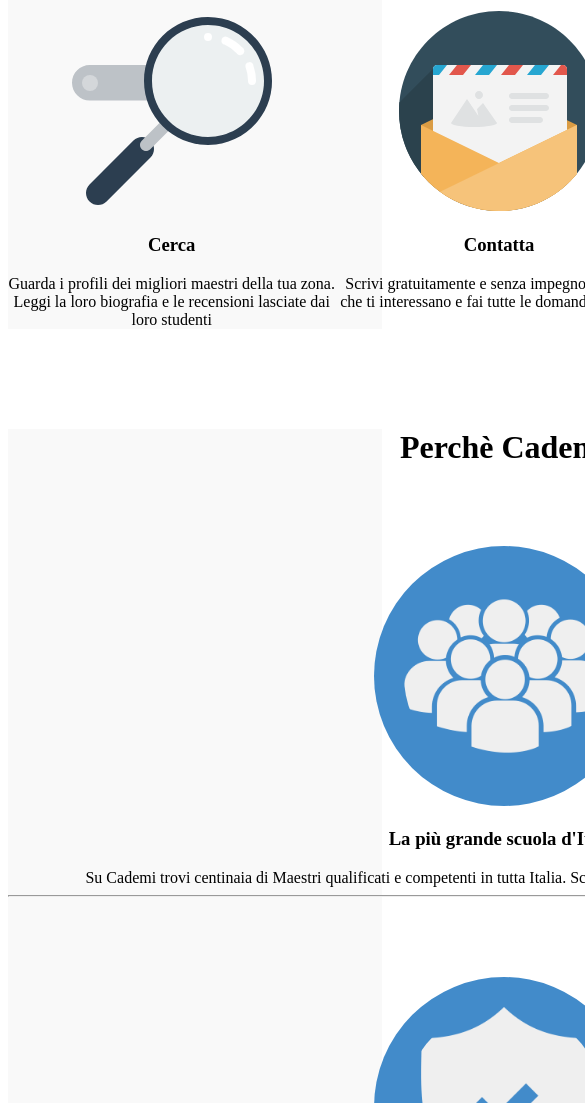
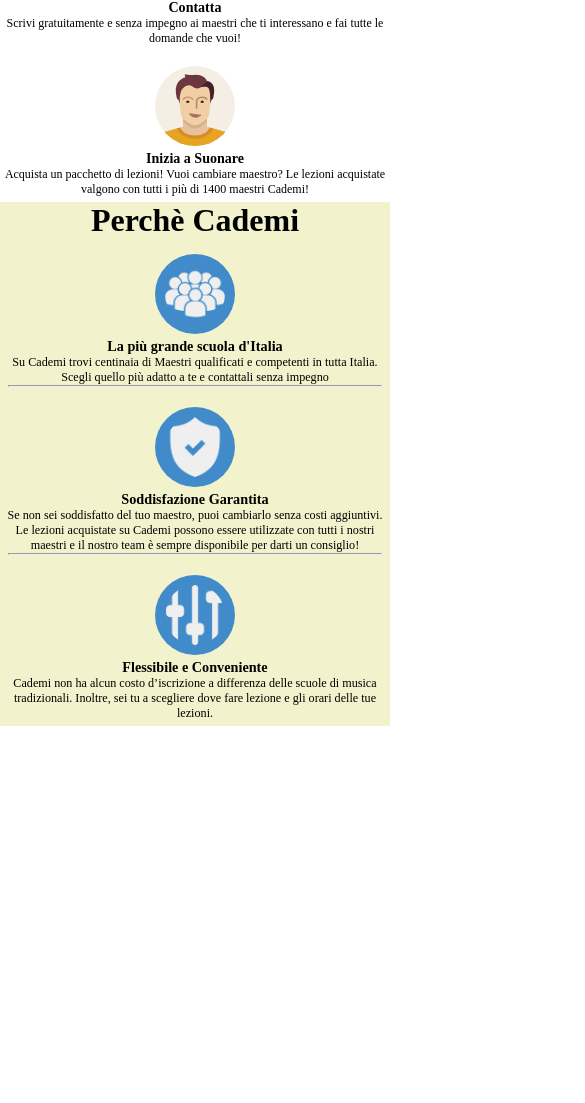
Before and after one commit to fabiopisa/html-css-resp-wannabe-12bool, a plain HTML site: page index.html in a window 390 px wide. Shown: the part 619-1722 px from the top of the page, 585 px wide, since content can reach past the window. After the commit the page ends 1345 px from the top, so only its background shows below. Drawn offline with Linux system fonts and the light colour scheme.

Commit message:
commit progetto finito

```diff
--- a/index.html
+++ b/index.html
@@ -4,18 +4,20 @@
     <meta charset="utf-8">
     <meta name="viewport" content="width=device-width, initial-scale=1.0">
     <link rel="stylesheet" href="style.css">
+    <link rel="stylesheet" href="framework-12col-responsive.css">
     <title>Boolean aCademy</title>
   </head>
   <body>
-    <div id="lezioni" class="container">
-      <div class="row">
+
+    <div id="lezioni" class="container-s">
+      <div class="container">
         <h1>Lezioni dove vuoi tu</h1>
-        <div class="left">
+        <div class="col-lg-6 col-md-6 col-xs-12">
           <img src="img/icon/maps.png" alt="">
           <h3>A casa tua</h3>
           Scegli il tuo maestro preferito e prenota la prima lezione a casa tua, a casa del maestro o nel suo studio
         </div>
-        <div class="right">
+        <div class="col-lg-6 col-md-6 col-xs-12">
           <img src="img/icon/screen.png" alt="">
           <h3>Online</h3>
           Impara senza muoverti da casa! Scegli da una vastissima lista di maestri abilitati all'insegnamento online, senza doverti preoccupare di distanze e spostamenti
@@ -24,19 +26,19 @@
     </div>
 
     <div id="steps" class="container grey">
-      <div class="row">
+      <div class="container">
         <h1>Come Funziona</h1>
-        <div class="left">
+        <div class="col-lg-4 col-md-6 col-xs-12">
           <img src="img/search.svg" alt="">
           <h3>Cerca</h3>
           Guarda i profili dei migliori maestri della tua zona. Leggi la loro biografia e le recensioni lasciate dai loro studenti
         </div>
-        <div class="central">
+        <div class="col-lg-4 col-md-6 col-xs-12">
           <img src="img/letter.svg" alt="">
           <h3>Contatta</h3>
           Scrivi gratuitamente e senza impegno ai maestri che ti interessano e fai tutte le domande che vuoi!
         </div>
-        <div class="right">
+        <div class="col-lg-4 col-md-12 col-xs-12">
           <img src="img/male.svg" alt="">
           <h3>Inizia a Suonare</h3>
           Acquista un pacchetto di lezioni! Vuoi cambiare maestro? Le lezioni acquistate valgono con tutti i più di 1400 maestri Cademi!
@@ -45,26 +47,27 @@
     </div>
 
     <div id="why" class="container grey">
-      <div class="row">
+      <div class="container">
         <h1>Perchè Cademi</h1>
-        <div class="first">
+        <div class="col-lg-12 col-md-12 col-xs-12">
           <img src="img/icon/profile.png" alt="">
           <h3>La più grande scuola d'Italia</h3>
           Su Cademi trovi centinaia di Maestri qualificati e competenti in tutta Italia. Scegli quello più adatto a te e contattali senza impegno
           <hr>
         </div>
-        <div class="second">
+        <div class="col-lg-12 col-md-12 col-xs-12">
           <img src="img/icon/secure.png" alt="">
           <h3>Soddisfazione Garantita</h3>
           Se non sei soddisfatto del tuo maestro, puoi cambiarlo senza costi aggiuntivi. Le lezioni acquistate su Cademi possono essere utilizzate con tutti i nostri maestri e il nostro team è sempre disponibile per darti un consiglio!
           <hr>
         </div>
-        <div class="third">
+        <div class="col-lg-12 col-md-12 col-xs-12">
           <img src="img/icon/flex.png" alt="">
           <h3>Flessibile e Conveniente</h3>
           Cademi non ha alcun costo d’iscrizione a differenza delle scuole di musica tradizionali. Inoltre, sei tu a scegliere dove fare lezione e gli orari delle tue lezioni.
         </div>
       </div>
     </div>
+
   </body>
 </html>
--- a/style.css
+++ b/style.css
@@ -1,64 +1,31 @@
-.row {
-  width: 992px;
-  margin-left: auto;
-  margin-right: auto;
-  margin-top: 100px;
-}
 
-/* BLOCCO LEZIONI */
-#lezioni .row>.left,
-#lezioni .row>.right {
-  width: 50%;
-  float: left;
-}
-
-#lezioni .row img {
+#lezioni .container img {
   /* per centrare orizzontalmente */
   display: block;
   margin-right: auto;
   margin-left: auto;
 }
 
-#lezioni {
+#lezioni,
+#steps,
+#why{
   text-align: center;
-}
-
-/* BLOCCO STEPS */
-#steps .row>.left,
-#steps .row>.central,
-#steps .row>.right {
-  float: left;
-  width: 33%;
-}
-
-#steps {
-  text-align: center;
+  margin-top: 80px;
 }
 
 /* BLOCCO PERCHE */
-#why {
-  text-align: center;
-}
 
-#why .row>.first,
-#why .row>.second,
-#why .row>.third {
-  width: 100%;
+#why .container [class*="col-"] {
   margin-top: 80px;
 }
 
-#why .row img {
+#why .container img {
   background-color: #428bca;
   border-radius: 50%;
   padding: 30px
 }
 
 /* COMMON */
-.row::after {
-  content: '';
-  display: table;
-  clear: both;
-}
 
 .container.grey {
   background-color: #f9f9f9;
@@ -71,3 +38,54 @@ img {
 .clear {
   clear: both;
 }
+
+@media screen and (max-width:420px) {
+
+  #lezioni .container [class*="col-"],
+  #steps .container [class*="col-"] {
+    font-size:75%;
+  }
+
+  #lezioni .container,
+  #why .container{
+    background-color:#F2F2CD ;
+  }
+
+  #lezioni,
+  #steps,
+  #why{
+    margin: 0px;
+  }
+
+  h1, .container{
+   width: 100%;
+   margin-top: 0px;
+  }
+
+  img{
+    height: 80px;
+    margin: 15px 0px 0px;
+  }
+
+  #steps .container{
+    background-color: #FFFFFF;
+  }
+
+  #why .container [class*="col-"]{
+   margin-top: 0px;
+   font-size: 76%;
+  }
+
+  #why .container img{
+    padding: 10px;
+  }
+
+  hr{
+    width: 96%;
+    margin:auto;
+  }
+
+  .container [class*="col-"]{
+    padding-bottom: 5px;
+  }
+ }
```
